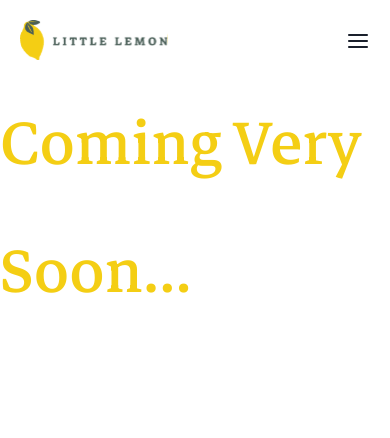
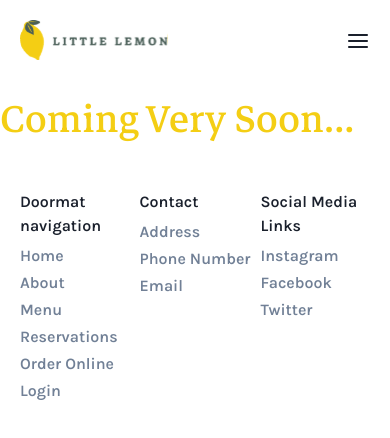
Before and after one commit to claudiooleite/litle_lemon, a React (Create React App) app: page /menu in a window 390 px wide. Shown: the top 438 px of the page. Built offline with nearby package versions, Linux system fonts and the light colour scheme.

Commit message:
footer and header styled

```diff
--- a/src/App.js
+++ b/src/App.js
@@ -39,9 +39,9 @@ function App() {
           <Route path="*" element={<NoPage />} />
         </Routes>
       </GridItem>
-      {/* <GridItem>
+      <GridItem>
         <Footer />
-      </GridItem> */}
+      </GridItem>
     </Grid>
   );
 }
--- a/src/stylesheets/Hero.css
+++ b/src/stylesheets/Hero.css
@@ -59,4 +59,7 @@
 
 /* Media query for smaller screens, like phones */
 @media screen and (max-width: 600px) {
+  #hero-title {
+    font-size: 40pt;
+  }
 }
--- a/src/stylesheets/footer.css
+++ b/src/stylesheets/footer.css
@@ -15,13 +15,27 @@
   grid-template-columns: repeat(4, 1fr);
   margin-left: 290px;
   margin-right: 290px;
+  padding-top: 30px;
   padding-bottom: 30px;
 }
 
 .footer > * {
   align-content: start;
+  font-family: "Karla";
 }
 
 .hover.effect {
   align-items: flex-start;
 }
+
+@media screen and (max-width: 600px) {
+  .footer {
+    margin-left: 20px;
+    margin-right: 20px;
+    grid-template-columns: repeat(3, 1fr);
+    gap: 10px;
+  }
+  .footer a {
+    display: none;
+  }
+}
--- a/src/stylesheets/highlights.css
+++ b/src/stylesheets/highlights.css
@@ -28,7 +28,7 @@
 
 .highlights.head > h1 {
   font-family: "Markazi Text";
-  font-size: 64px;
+  font-size: 38pt;
   font-weight: 900;
 }
 
@@ -38,6 +38,9 @@
 }
 
 @media screen and (max-width: 600px) {
+  .highlights.head > h1 {
+    font-size: 28pt;
+  }
   .highlights-main > .highlights-cards {
     display: flex;
     flex-direction: column;
```
